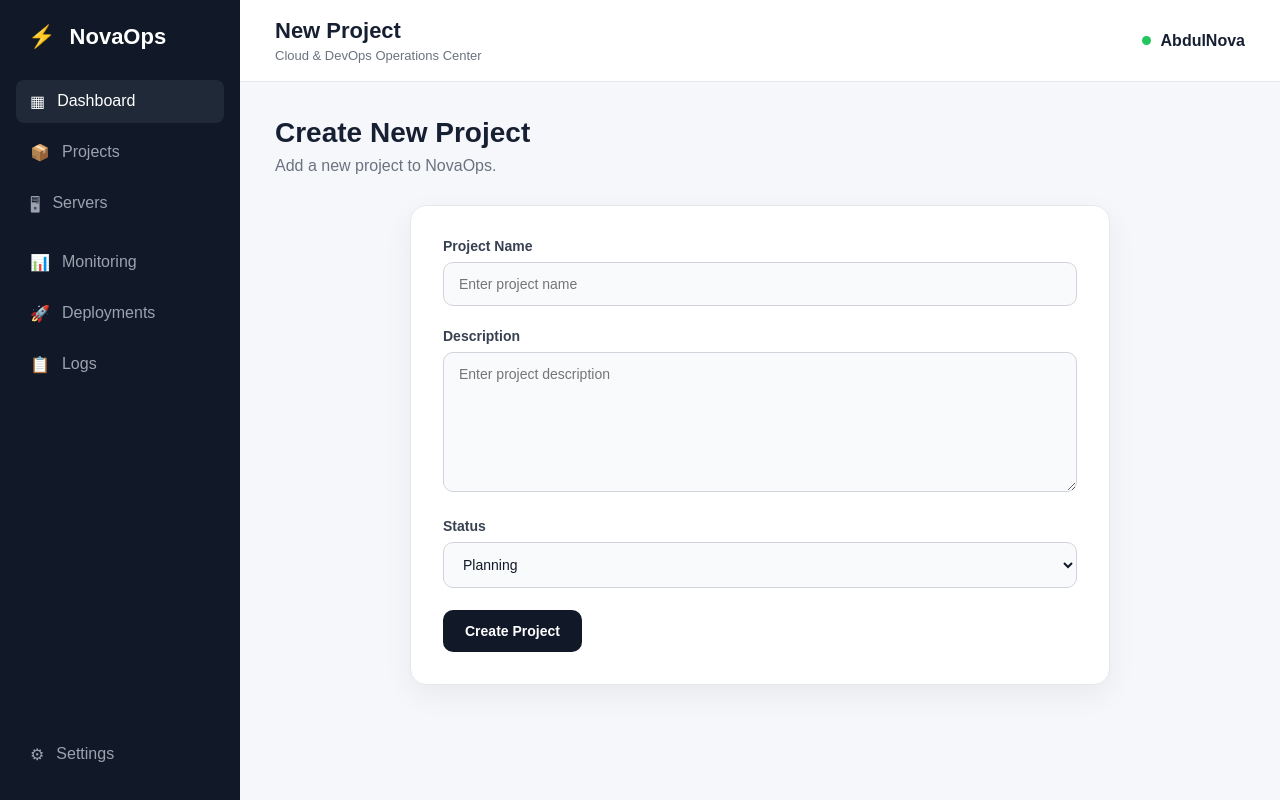
After one commit to abdulwasim19/NovaOps-1.0, a Flask app: page /projects/new in a window 1280 px wide. The commit adds this page. Run offline with Flask 3, Linux system fonts and the light colour scheme.

Commit message:
Add database project listing

```diff
--- a/app.py
+++ b/app.py
@@ -1,6 +1,23 @@
-from flask import Flask, render_template
+from flask import Flask, render_template, request, redirect, url_for
+from flask_sqlalchemy import SQLAlchemy
 
 app = Flask(__name__)
+
+app.config["SQLALCHEMY_DATABASE_URI"] = "sqlite:///novaops.db"
+app.config["SQLALCHEMY_TRACK_MODIFICATIONS"] = False
+
+db = SQLAlchemy(app)
+
+
+class Project(db.Model):
+
+    id = db.Column(db.Integer, primary_key=True)
+
+    name = db.Column(db.String(100), nullable=False)
+
+    description = db.Column(db.Text, nullable=False)
+
+    status = db.Column(db.String(50), nullable=False)
 
 
 @app.route("/")
@@ -22,7 +39,57 @@ def dashboard():
 @app.route("/projects")
 def projects():
 
-    return render_template("projects.html")
+    projects = Project.query.all()
+
+    return render_template(
+        "projects.html",
+        projects=projects
+    )
+
+
+@app.route("/projects/new", methods=["GET", "POST"])
+def new_project():
+
+    if request.method == "POST":
+
+        name = request.form["name"]
+        description = request.form["description"]
+        status = request.form["status"]
+
+        project = Project(
+            name=name,
+            description=description,
+            status=status
+        )
+
+        db.session.add(project)
+        db.session.commit()
+
+        return redirect(url_for("projects"))
+
+    return render_template("new_project.html")
+
+    projects = Project.query.all()
+
+    return render_template(
+        "projects.html",
+        projects=projects
+    )
+
+    return render_template(
+        "projects.html",
+        projects=projects_data
+    )
+
+    return render_template(
+        "projects.html",
+        projects=projects_data
+    )
+
+
+with app.app_context():
+
+    db.create_all()
 
 
 if __name__ == "__main__":
--- a/requirements.txt
+++ b/requirements.txt
@@ -1,7 +1,10 @@
 blinker==1.9.0
 click==8.5.0
 Flask==3.1.3
+Flask-SQLAlchemy==3.1.1
 itsdangerous==2.2.0
 Jinja2==3.1.6
 MarkupSafe==3.0.4
+SQLAlchemy==2.1.3
+typing_extensions==4.16.0
 Werkzeug==3.1.9
--- a/static/css/style.css
+++ b/static/css/style.css
@@ -416,3 +416,71 @@ body {
 
     font-size: 12px;
 }
+
+/* =========================
+   New Project Form
+========================= */
+
+.form-card {
+    max-width: 700px;
+    margin: 30px auto;
+    padding: 32px;
+    background: #ffffff;
+    border: 1px solid #e5e7eb;
+    border-radius: 16px;
+    box-shadow: 0 10px 30px rgba(0, 0, 0, 0.06);
+}
+
+.form-group {
+    margin-bottom: 22px;
+}
+
+.form-group label {
+    display: block;
+    margin-bottom: 8px;
+    font-size: 14px;
+    font-weight: 600;
+    color: #374151;
+}
+
+.form-group input,
+.form-group textarea,
+.form-group select {
+    width: 100%;
+    padding: 13px 15px;
+    border: 1px solid #d1d5db;
+    border-radius: 10px;
+    background: #f9fafb;
+    color: #111827;
+    font-size: 14px;
+    font-family: inherit;
+    box-sizing: border-box;
+    outline: none;
+    transition: all 0.2s ease;
+}
+
+.form-group input:focus,
+.form-group textarea:focus,
+.form-group select:focus {
+    border-color: #6366f1;
+    background: #ffffff;
+    box-shadow: 0 0 0 3px rgba(99, 102, 241, 0.12);
+}
+
+.form-group textarea {
+    min-height: 140px;
+    resize: vertical;
+}
+
+.form-group select {
+    cursor: pointer;
+}
+
+.form-card .primary-btn {
+    border: none;
+    cursor: pointer;
+    padding: 13px 22px;
+    border-radius: 10px;
+    font-weight: 600;
+    font-size: 14px;
+}
--- a/templates/base.html
+++ b/templates/base.html
@@ -59,12 +59,9 @@
 
             <div class="sidebar-bottom">
 
-                <a href="/projects" class="nav-item">
-                    <span>📦</span>
-                    Projects
-                </a>
-                <span>⚙</span>
-                Settings
+                <a href="#" class="nav-item">
+                    <span class="nav-icon">⚙</span>
+                    <span>Settings</span>
                 </a>
 
             </div>
--- /dev/null
+++ b/templates/new_project.html
@@ -0,0 +1,62 @@
+{% extends "base.html" %}
+
+{% block title %}
+NovaOps | New Project
+{% endblock %}
+
+{% block page_title %}
+New Project
+{% endblock %}
+
+{% block content %}
+
+<div class="welcome">
+
+    <div>
+        <h1>Create New Project</h1>
+        <p>Add a new project to NovaOps.</p>
+    </div>
+
+</div>
+
+<div class="form-card">
+
+    <form method="POST">
+
+        <div class="form-group">
+            <label for="name">Project Name</label>
+
+            <input type="text" id="name" name="name" placeholder="Enter project name" required>
+        </div>
+
+
+        <div class="form-group">
+            <label for="description">Description</label>
+
+            <textarea id="description" name="description" placeholder="Enter project description" required></textarea>
+        </div>
+
+
+        <div class="form-group">
+            <label for="status">Status</label>
+
+            <select id="status" name="status">
+
+                <option value="Planning">Planning</option>
+                <option value="Active">Active</option>
+                <option value="Completed">Completed</option>
+                <option value="In Progress">In Progress</option>
+
+            </select>
+        </div>
+
+
+        <button type="submit" class="primary-btn">
+            Create Project
+        </button>
+
+    </form>
+
+</div>
+
+{% endblock %}
```
Also changed, not shown: templates/projects.html (+27 -29 lines), instance/novaops.db (added).
